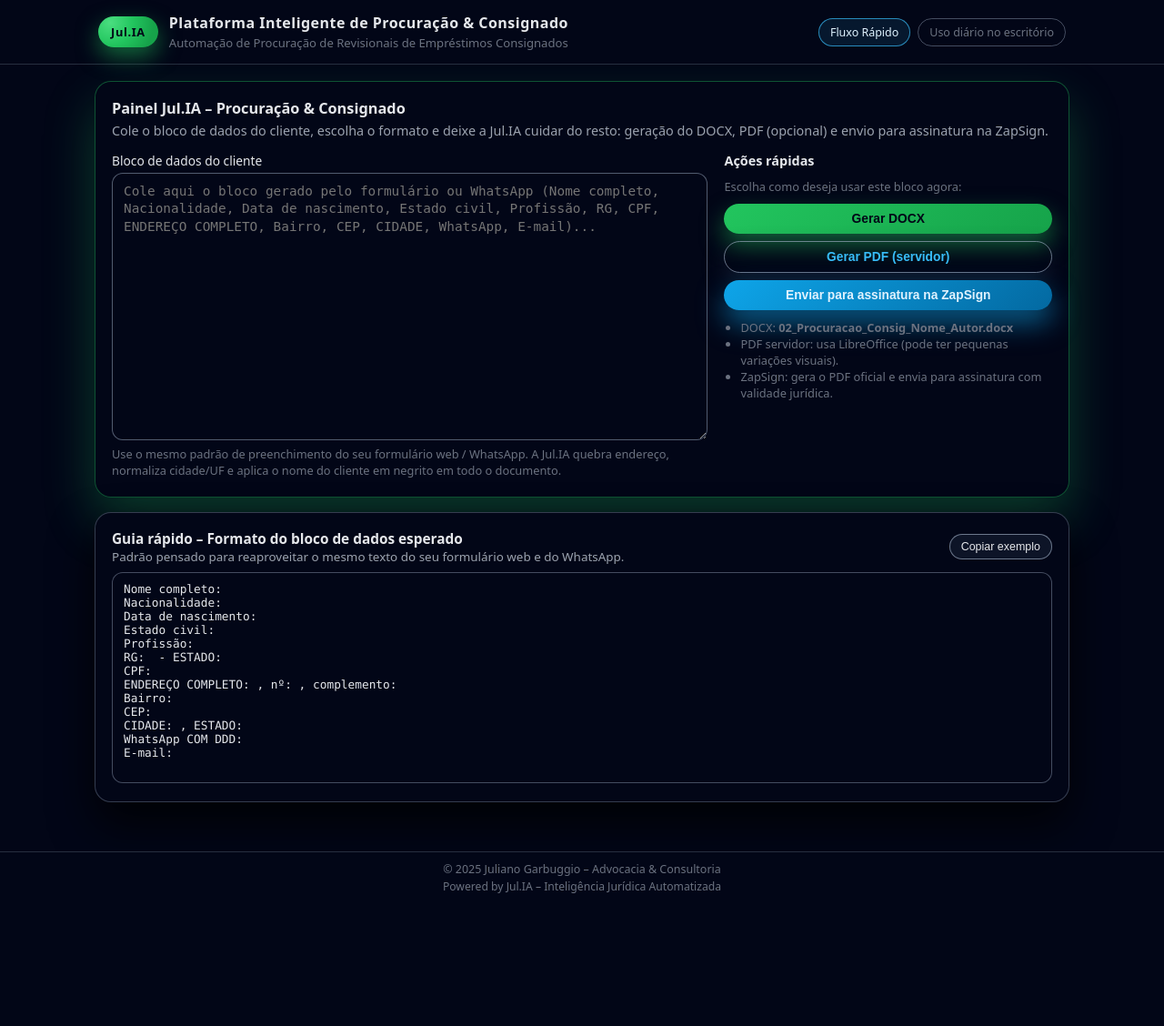
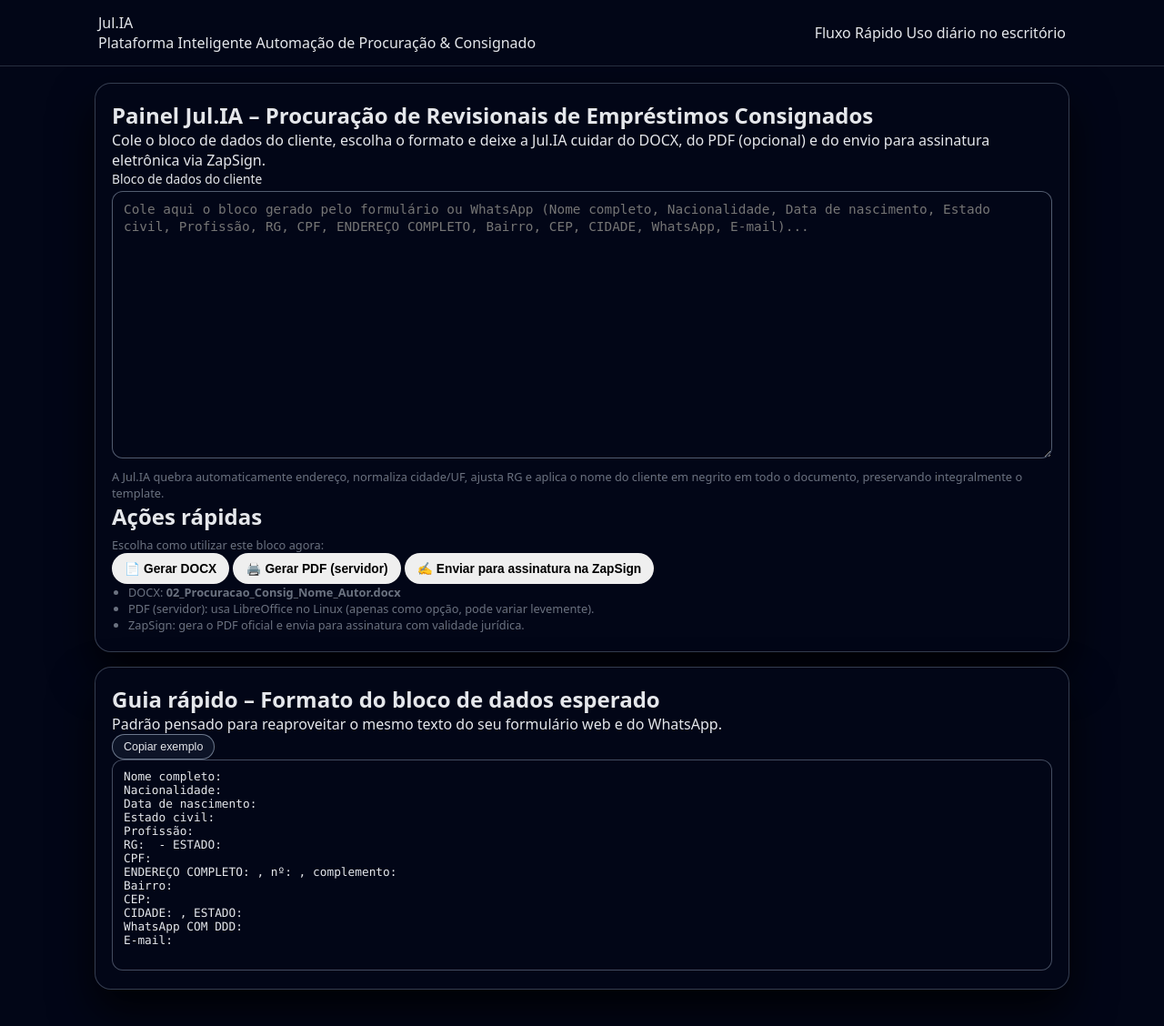
Before and after one commit to julianogarbuggio/julia-procuracao, a FastAPI app: page / in a window 1280 px wide. Shown: the top 1128 px of the page at 91% size. Before the commit the page ends 982 px from the top, so only its background shows below. Run offline with FastAPI, Linux system fonts and the light colour scheme.

Commit message:
Add files via upload

```diff
--- a/app/templates/index.html
+++ b/app/templates/index.html
@@ -2,82 +2,82 @@
 <html lang="pt-BR">
 <head>
     <meta charset="UTF-8">
-    <title>Jul.IA – Automação de Procuração de Revisionais de Empréstimos Consignados</title>
+    <title>Jul.IA – Procuração de Revisionais de Empréstimos Consignados</title>
     <meta name="viewport" content="width=device-width, initial-scale=1.0">
     <link rel="stylesheet" href="{{ url_for('static', path='styles.css') }}">
 </head>
 <body>
 <header class="topbar">
     <div class="topbar-inner">
-        <div class="brand">
-            <div class="brand-logo">
-                <span>Jul.IA</span>
-            </div>
+        <div class="topbar-left">
+            <div class="brand-pill">Jul.IA</div>
             <div class="brand-text">
-                <h1>Plataforma Inteligente de Procuração &amp; Consignado</h1>
-                <p>Automação de Procuração de Revisionais de Empréstimos Consignados</p>
+                <span class="brand-line-1">Plataforma Inteligente</span>
+                <span class="brand-line-2">Automação de Procuração &amp; Consignado</span>
             </div>
         </div>
-        <div class="topbar-tags">
-            <span class="tag tag-primary">Fluxo Rápido</span>
-            <span class="tag tag-outline">Uso diário no escritório</span>
+        <div class="topbar-right">
+            <span class="top-tag primary">Fluxo Rápido</span>
+            <span class="top-tag outline">Uso diário no escritório</span>
         </div>
     </div>
 </header>
 
 <main>
-    <!-- Bloco principal -->
-    <section class="card hero">
-        <div class="hero-header">
-            <h2>Painel Jul.IA – Procuração &amp; Consignado</h2>
-            <p>
-                Cole o bloco de dados do cliente, escolha o formato e deixe a Jul.IA cuidar do resto:
-                geração do DOCX, PDF (opcional) e envio para assinatura na ZapSign.
-            </p>
+    <!-- CARD PRINCIPAL -->
+    <section class="card card-main">
+        <div class="card-header">
+            <div>
+                <h1>Painel Jul.IA – Procuração de Revisionais de Empréstimos Consignados</h1>
+                <p>
+                    Cole o bloco de dados do cliente, escolha o formato e deixe a Jul.IA cuidar do DOCX,
+                    do PDF (opcional) e do envio para assinatura eletrônica via ZapSign.
+                </p>
+            </div>
         </div>
 
-        <form id="form-docs" method="post" class="form-grid">
-            <div class="form-main">
+        <form id="form-docs" class="form-layout" method="post">
+            <div class="form-block">
                 <label for="dados" class="label-main">Bloco de dados do cliente</label>
                 <textarea id="dados" name="dados" rows="14" required
                           placeholder="Cole aqui o bloco gerado pelo formulário ou WhatsApp (Nome completo, Nacionalidade, Data de nascimento, Estado civil, Profissão, RG, CPF, ENDEREÇO COMPLETO, Bairro, CEP, CIDADE, WhatsApp, E-mail)..."></textarea>
                 <p class="hint">
-                    Use o mesmo padrão de preenchimento do seu formulário web / WhatsApp. A Jul.IA quebra endereço,
-                    normaliza cidade/UF e aplica o nome do cliente em negrito em todo o documento.
+                    A Jul.IA quebra automaticamente endereço, normaliza cidade/UF, ajusta RG e aplica o nome do cliente
+                    em negrito em todo o documento, preservando integralmente o template.
                 </p>
             </div>
 
-            <div class="form-side">
-                <h3>Ações rápidas</h3>
+            <div class="actions-block">
+                <h2>Ações rápidas</h2>
                 <p class="hint">
-                    Escolha como deseja usar este bloco agora:
+                    Escolha como utilizar este bloco agora:
                 </p>
-                <div class="actions">
-                    <button type="button" class="btn primary" onclick="submitTo('/gerar-docx')">
-                        Gerar DOCX
+                <div class="btn-group">
+                    <button type="button" class="btn btn-primary" onclick="submitTo('/gerar-docx')">
+                        📄 Gerar DOCX
                     </button>
-                    <button type="button" class="btn secondary" onclick="submitTo('/gerar-pdf')">
-                        Gerar PDF (servidor)
+                    <button type="button" class="btn btn-secondary" onclick="submitTo('/gerar-pdf')">
+                        🖨️ Gerar PDF (servidor)
                     </button>
-                    <button type="button" class="btn zap" onclick="submitTo('/enviar-zapsign')">
-                        Enviar para assinatura na ZapSign
+                    <button type="button" class="btn btn-zap" onclick="submitTo('/enviar-zapsign')">
+                        ✍️ Enviar para assinatura na ZapSign
                     </button>
                 </div>
                 <ul class="hint-list">
                     <li>DOCX: <strong>02_Procuracao_Consig_Nome_Autor.docx</strong></li>
-                    <li>PDF servidor: usa LibreOffice (pode ter pequenas variações visuais).</li>
+                    <li>PDF (servidor): usa LibreOffice no Linux (apenas como opção, pode variar levemente).</li>
                     <li>ZapSign: gera o PDF oficial e envia para assinatura com validade jurídica.</li>
                 </ul>
             </div>
         </form>
     </section>
 
-    <!-- Guia rápido -->
+    <!-- CARD GUIA RÁPIDO -->
     <section class="card">
-        <div class="section-header">
+        <div class="card-header card-header-small">
             <div>
                 <h2>Guia rápido – Formato do bloco de dados esperado</h2>
-                <p class="section-sub">
+                <p class="subtitle">
                     Padrão pensado para reaproveitar o mesmo texto do seu formulário web e do WhatsApp.
                 </p>
             </div>
@@ -119,11 +119,9 @@ E-mail:
 
     function copiarExemplo() {
         const txt = document.getElementById('exemplo-bloco').innerText.trim();
-        navigator.clipboard.writeText(txt).then(() => {
-            alert('Exemplo copiado. Agora é só colar no seu formulário ou usar como base no WhatsApp.');
-        }).catch(() => {
-            alert('Não foi possível copiar automaticamente. Se quiser, selecione e copie manualmente.');
-        });
+        navigator.clipboard.writeText(txt)
+            .then(() => alert('Exemplo copiado. Agora é só colar onde precisar.'))
+            .catch(() => alert('Não foi possível copiar automaticamente. Se quiser, selecione o texto e copie manualmente.'));
     }
 </script>
 </body>
```
